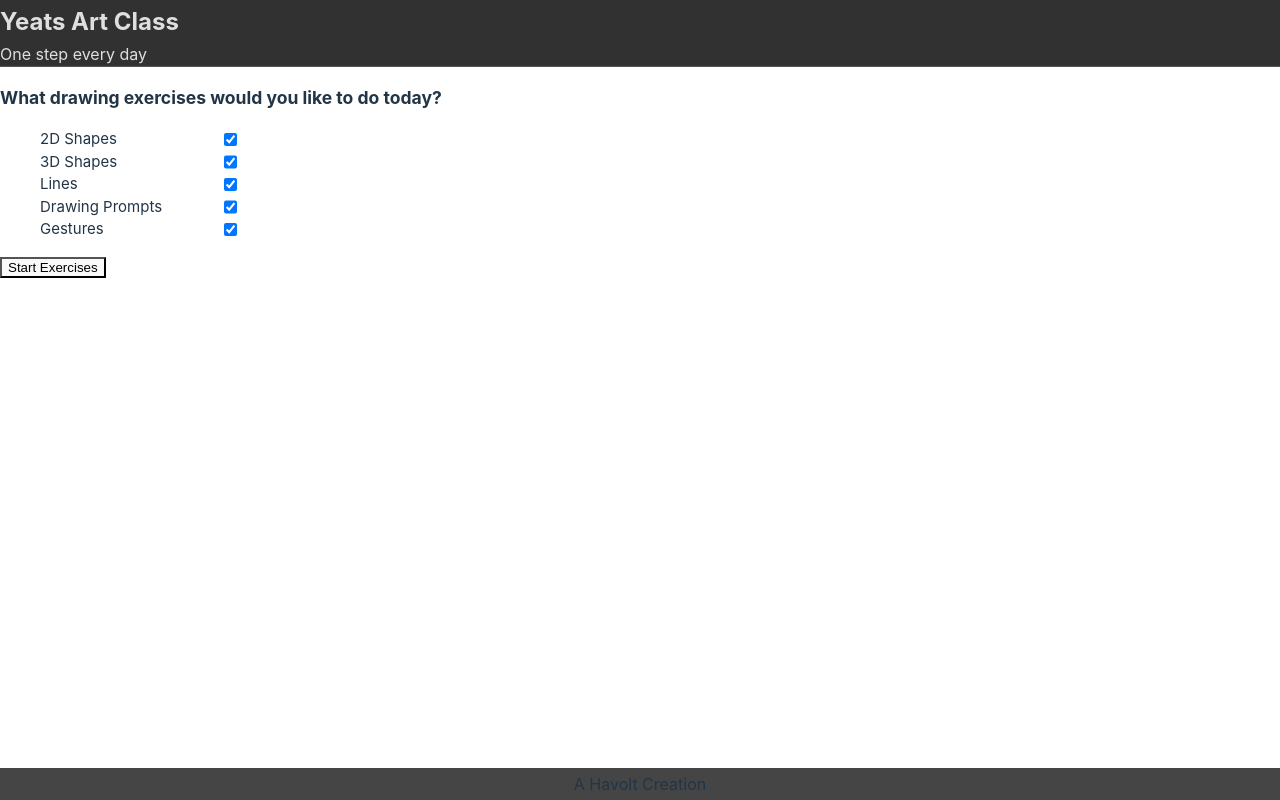
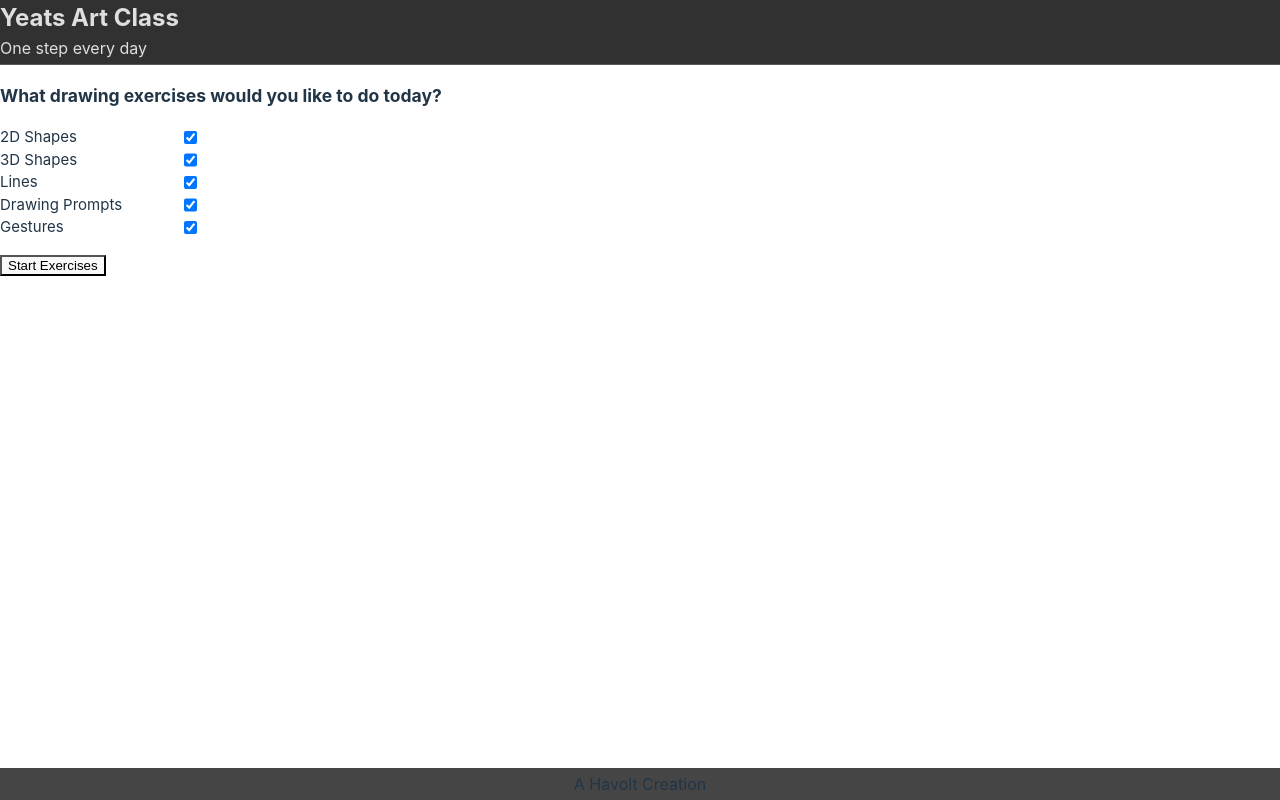
Before and after one commit to Havolt/yeats, a React (Vite) app: page / in a window 1280 px wide. Built offline with nearby package versions, Linux system fonts and the light colour scheme.

Commit message:
Add styling to <ul> to line everything up

```diff
--- a/src/components/SiteHeader/SiteHeader.scss
+++ b/src/components/SiteHeader/SiteHeader.scss
@@ -9,11 +9,13 @@
     }
 
     h1 {
-        margin: .4rem 0 .2rem 0;
+        margin: 0;
         font-size: 2.4rem;
     }
 
     span {
+        display: block;
         font-size: 1.6rem;
+        margin-bottom: .4rem;
     }
 }
--- a/src/components/SiteMain/SiteMain.scss
+++ b/src/components/SiteMain/SiteMain.scss
@@ -1,7 +1,11 @@
 .site-main {
     max-width: 128rem;
-    flex-grow:1;
+    flex-grow: 1;
     font-size: 1.5rem;
     margin: 0 auto;
     width: 100%;
+
+    ul {
+        padding: 0;
+    }
 }
```
